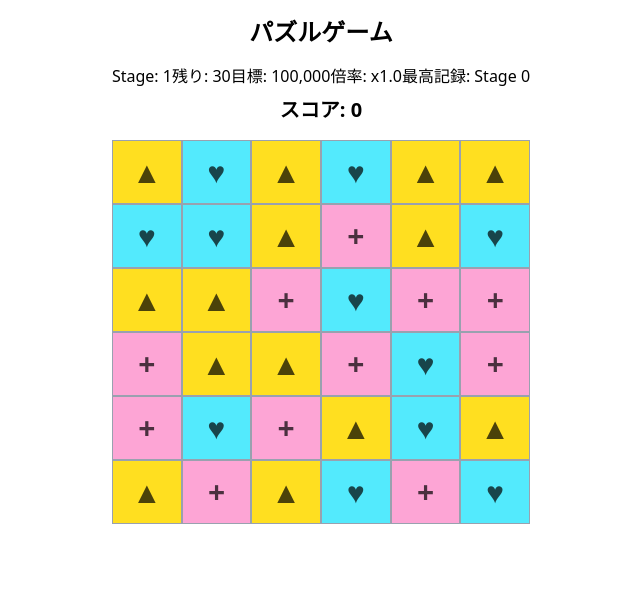
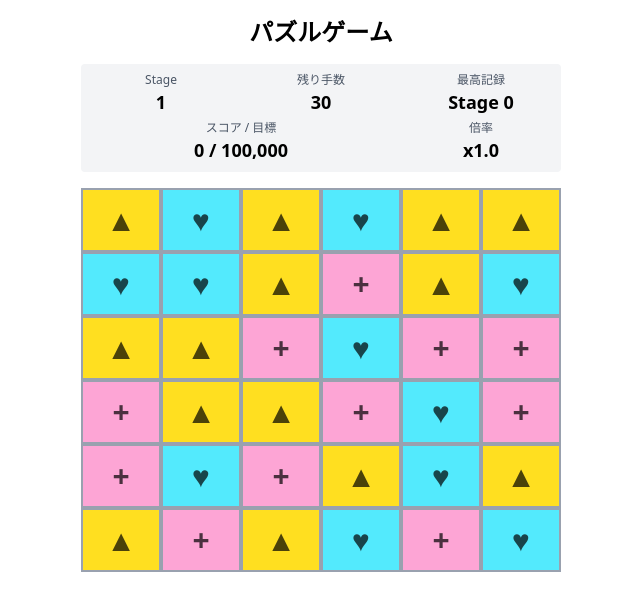
Before and after one commit to Showichiro/puzzle-poc, a React (Vite) app: page / in a window 1280 px wide. Shown: the top 610 px of the page, without its empty margins (319-959 px from the left). Built offline with nearby package versions, Linux system fonts and the light colour scheme; the HTML template or start-up script is replaced by a standard one.

Commit message:
update UI

```diff
--- a/src/App.tsx
+++ b/src/App.tsx
@@ -2,7 +2,7 @@ import GameBoard from "./components/GameBoard";
 
 function App() {
   return (
-    <main className="container mx-auto p-4 flex flex-col items-center">
+    <main className="container mx-auto max-w-lg p-4 flex flex-col items-center">
       <h1 className="text-2xl font-bold mb-4">パズルゲーム</h1>
       <GameBoard />
     </main>
--- a/src/components/Cell.tsx
+++ b/src/components/Cell.tsx
@@ -14,9 +14,11 @@ interface CellProps {
 
 const Cell: React.FC<CellProps> = ({ value, onClick, isSelected }) => {
   // セルのスタイルをTailwind CSSで定義
-  const baseStyle = `h-16 border ${
-    isSelected ? "border-red-500 border-4" : "border-gray-400"
-  } flex items-center justify-center text-xl font-bold cursor-pointer select-none transition-colors duration-300`;
+  const baseStyle = `h-16 border-2 ${
+    // border を border-2 に変更
+    isSelected
+      ? "border-red-500 border-4"
+      : "border-gray-400"} flex items-center justify-center text-xl font-extrabold cursor-pointer select-none transition-colors duration-300`; // font-bold を font-extrabold に変更
   // 値に応じて背景色とパターンを取得
   const colorClasses = generateColorClasses();
   const patternSymbols = generatePatternSymbols();
--- a/src/components/GameBoard.tsx
+++ b/src/components/GameBoard.tsx
@@ -84,7 +84,7 @@ const GameBoard: React.FC = () => {
   };
 
   return (
-    <div className="relative">
+    <div className="relative w-full">
       {/* ポップアップ表示のために relative を追加 */}
       <AnimatePresence>
         {isGameOver && (
@@ -106,17 +106,42 @@ const GameBoard: React.FC = () => {
           </motion.div>
         )}
       </AnimatePresence>
-      <div className="flex justify-between mb-2 text-sm sm:text-base">
-        <span>Stage: {stage}</span> {/* ステージ表示 */}
-        <span>残り: {currentMaxMoves - moves}</span>
-        <span>目標: {currentTargetScore.toLocaleString()}</span>
-        <span>倍率: x{scoreMultiplier.toFixed(1)}</span>
-        <span>最高記録: Stage {highestStageCleared}</span>{" "}
-        {/* highScore を highestStageCleared に変更 */}
+
+      {/* --- 情報表示エリア --- */}
+      <div className="grid grid-cols-3 gap-x-4 gap-y-1 mb-4 p-2 bg-gray-100 rounded">
+        {/* Row 1 */}
+        <div className="text-center">
+          <span className="text-xs text-gray-600 block">Stage</span>
+          <span className="text-lg font-semibold">{stage}</span>
+        </div>
+        <div className="text-center">
+          <span className="text-xs text-gray-600 block">残り手数</span>
+          <span className="text-lg font-semibold">
+            {currentMaxMoves - moves}
+          </span>
+        </div>
+        <div className="text-center">
+          <span className="text-xs text-gray-600 block">最高記録</span>
+          <span className="text-lg font-semibold">
+            Stage {highestStageCleared}
+          </span>
+        </div>
+        {/* Row 2 */}
+        <div className="text-center col-span-2">
+          {/* スコアは2列分使う */}
+          <span className="text-xs text-gray-600 block">スコア / 目標</span>
+          <span className="text-lg font-semibold">
+            {score.toLocaleString()} / {currentTargetScore.toLocaleString()}
+          </span>
+        </div>
+        <div className="text-center">
+          <span className="text-xs text-gray-600 block">倍率</span>
+          <span className="text-lg font-semibold">
+            x{scoreMultiplier.toFixed(1)}
+          </span>
+        </div>
       </div>
-      <div className="mb-4 text-xl font-bold text-center">
-        スコア: {score.toLocaleString()}
-      </div>
+      {/* --- ゲーム盤エリア --- */}
       <div
         className={`grid gap-0 ${
           isGameOver || isStageClear ? "opacity-50" : ""
```
